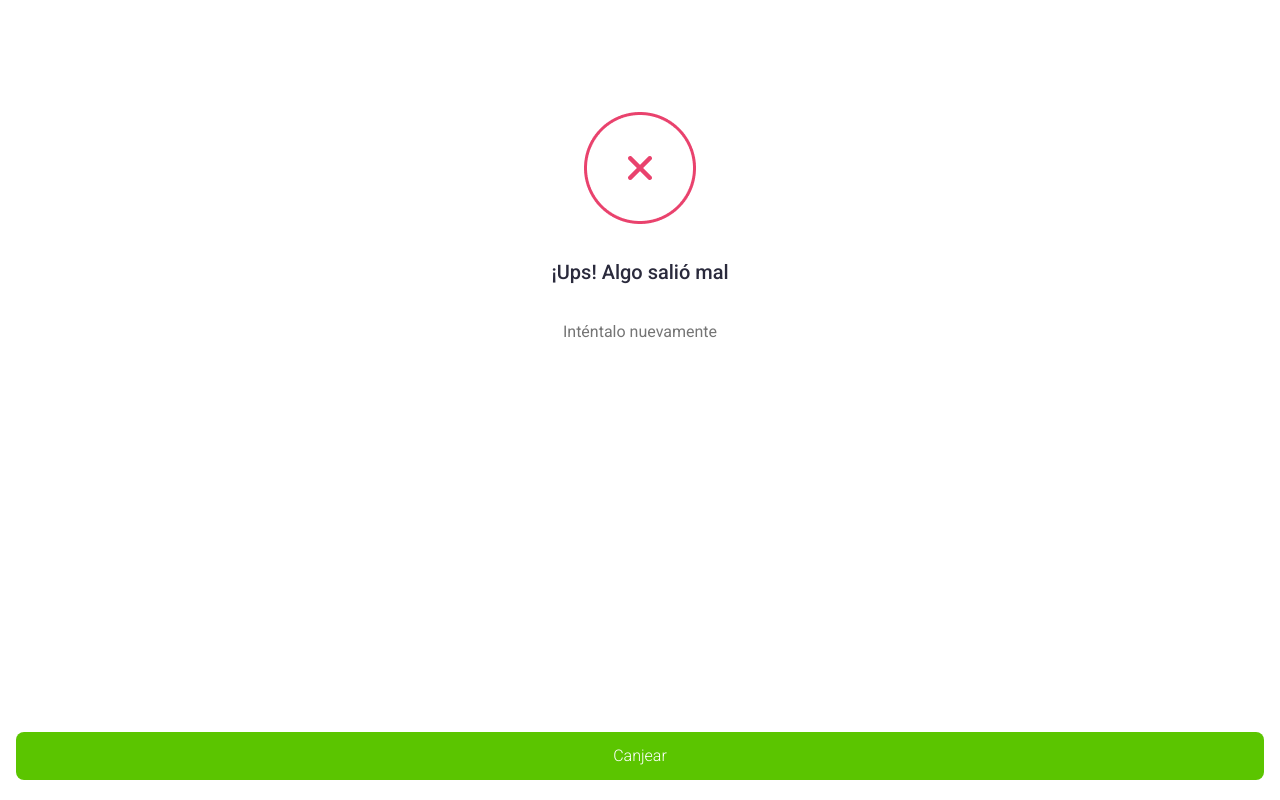
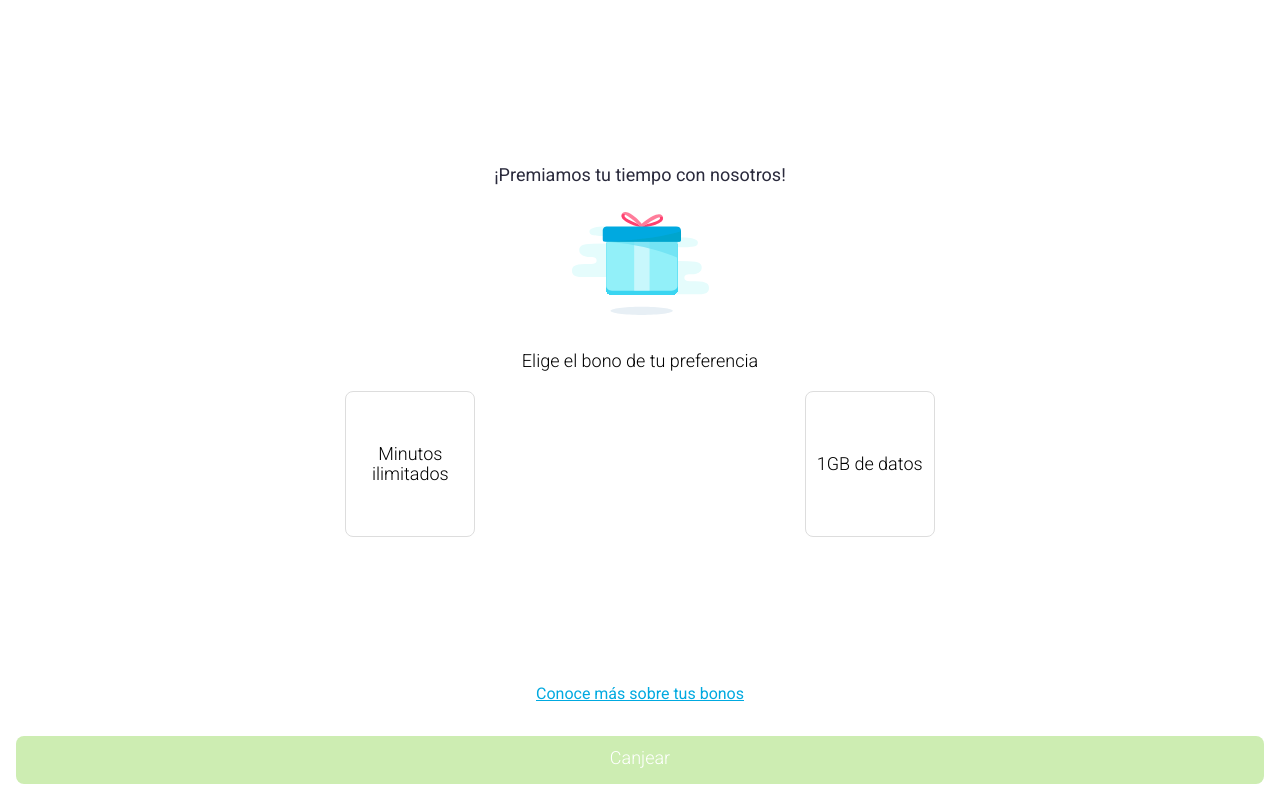
Before and after one commit to JairAnton19/ng-mimovistar-bonoprepago, an Angular app: page /bono/1 in a window 1280 px wide. Before the commit this address led to /notFound. Built offline with nearby package versions, Linux system fonts and the light colour scheme.

Commit message:
fix promo

```diff
--- a/src/app/Components/canjed-bonus/canjed-bonus.component.html
+++ b/src/app/Components/canjed-bonus/canjed-bonus.component.html
@@ -1,3 +1,17 @@
-<p>
-  canjed-bonus works!
-</p>
+<div class="cajed-bonus-container">
+  <div class="canjed-bonus-content">
+  <img
+      [src]="bono.type === 'internet' ? 'assets/images/icons/call-bonus.svg' : 'assets/images/icons/mobile-data.svg' "
+      alt="regalo img"
+  />
+    <label>¡Disfruta tu regalo!</label>
+    <p class="bonus-message">¡Has recargado tu bono <font class="bonus-name">{{bono.name}}</font> con exito!</p>
+    <p style="margin-bottom: 40px; text-align: center;">Recuerda que tu bono tiene duración de un día.</p>
+  </div>
+  <div class="tdp-first-detail">
+      <label class="tdp-text-detail">Conoce más sobre tus bonos</label>
+      <div class="tdp-button">
+        <label>Volver a mi linea</label>
+      </div>
+  </div>
+</div>
--- a/src/app/Components/canjed-bonus/canjed-bonus.component.scss
+++ b/src/app/Components/canjed-bonus/canjed-bonus.component.scss
@@ -0,0 +1,31 @@
+.cajed-bonus-container{
+    display: flex;
+    flex-direction: column;
+    padding:40px 16px 16px 16px;
+    box-sizing: border-box;
+    min-height: 100vh;
+}
+
+.bonus-message{
+    text-align: center;
+    margin-bottom: 20px;
+}
+.bonus-name{
+    color:var(--notationText);
+    font-weight: 400;
+}
+img{
+    transform: translateX(-10px);
+    margin-bottom:30px;
+}
+
+label{
+    margin-bottom:20px;
+}
+
+.canjed-bonus-content{
+    display: flex;
+    flex-direction: column;
+    flex: 9;
+    justify-content: center;
+}
--- a/src/app/Components/canjed-bonus/canjed-bonus.component.ts
+++ b/src/app/Components/canjed-bonus/canjed-bonus.component.ts
@@ -1,3 +1,4 @@
+import { Bono } from './../../models/bono.model';
 import { Component, OnInit } from '@angular/core';
 import { BonoService } from 'src/app/services/bono.service';
 
@@ -8,13 +9,15 @@ import { BonoService } from 'src/app/services/bono.service';
 })
 export class CanjedBonusComponent implements OnInit {
 
+  bono: Bono = new Bono;
+
   constructor(
     private _bonusService: BonoService
   ) { }
 
   ngOnInit() {
-    let bono = this._bonusService.getBono();
-    console.log(bono)
+    console.log(navigator);
+    this.bono = this._bonusService.getBono();
   }
 
 }
--- a/src/app/Components/initial/initial.component.html
+++ b/src/app/Components/initial/initial.component.html
@@ -1,4 +1,5 @@
 <div class="initial-container">
+  <div class="initial-content">
     <p class="notation">¡Premiamos tu tiempo con nosotros!</p>
     <div class="gift-container">
       <img
@@ -17,7 +18,8 @@
         </div>
       </div>
     </div>
-    <div class="tdp-first-detail">
+  </div>
+  <div class="tdp-first-detail">
 
       <label class="tdp-text-detail">Conoce más sobre tus bonos</label>
       <div [ngClass]="buttonClases()" (click)="sendData()">
--- a/src/app/Components/initial/initial.component.scss
+++ b/src/app/Components/initial/initial.component.scss
@@ -27,15 +27,6 @@
     text-align: center;
     font-size: 18px;
     margin-bottom: 20px;
-}
-
-label{
-    font-family: 'Roboto', sans-serif;
-    font-style: normal;
-    font-weight: 300;
-    font-size: 18px;
-    line-height: 20px;
-    text-align: center;
 }
 
 .circle{
@@ -82,7 +73,6 @@ label{
 .bonus-list{
     display: flex;
     width: 100%;
-    flex:1;
     flex-wrap: wrap;
     justify-content: space-evenly;
     align-content: center;
@@ -98,24 +88,9 @@ label{
     background-color: var(--primaryGreen);
 }
 
-.tdp-text-detail{
-
-    font-family: 'Roboto', sans-serif;
-    font-style: normal;
-    font-weight: normal;
-    font-size: 16px;
-    line-height: 20px;
-    text-align: center;
-    color: var(--primaryBlue);
-    text-decoration: underline;
-    cursor: pointer;
-}
-
-.tdp-first-detail{
+.initial-content{
     display: flex;
     flex-direction: column;
-    flex:1;
-    min-height: 100px;
-    justify-content: space-between;
-
+    flex: 9;
+    justify-content: center;
 }
--- a/src/styles.scss
+++ b/src/styles.scss
@@ -31,3 +31,34 @@ body,html,div,h1,h2,h3,h4,h5,h6,p{
 .tdp-button-opaque{
     background-color: var(--secondaryGreen);
 }
+
+label{
+    font-family: 'Roboto', sans-serif;
+    font-style: normal;
+    font-weight: 300;
+    font-size: 18px;
+    line-height: 20px;
+    text-align: center;
+}
+
+.tdp-text-detail{
+
+    font-family: 'Roboto', sans-serif;
+    font-style: normal;
+    font-weight: normal;
+    font-size: 16px;
+    line-height: 20px;
+    text-align: center;
+    color: var(--primaryBlue);
+    text-decoration: underline;
+    cursor: pointer;
+}
+
+.tdp-first-detail{
+    display: flex;
+    flex-direction: column;
+    flex:1;
+    min-height: 100px;
+    justify-content: space-between;
+
+}
```
Also changed, not shown: src/app/app-routing.module.ts (+4 -3 lines).
